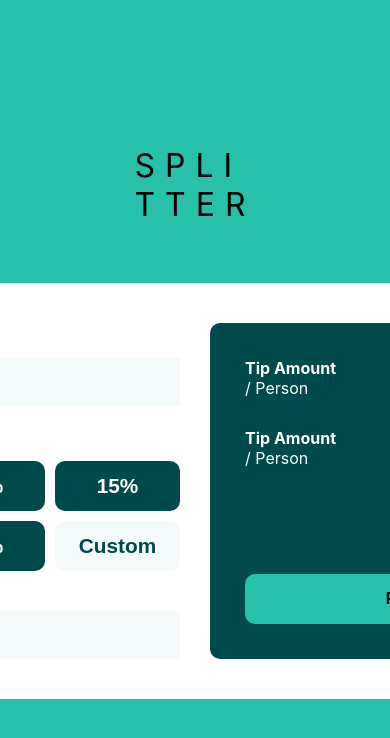
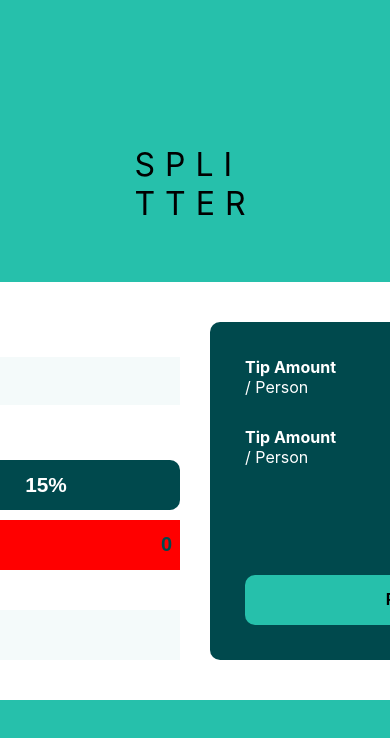
Before and after one commit to FlashCodX/tip-calculator, a React (Create React App) app: page / in a window 390 px wide. Both pictures are taken after a click on the button "Custom". Shown: the top 738 px of the page. Built offline with nearby package versions, Linux system fonts and the light colour scheme.

Commit message:
Fixing responsive problems

```diff
--- a/src/components/App.tsx
+++ b/src/components/App.tsx
@@ -14,8 +14,10 @@ function App() {
     peopleContainer,
     resultsContainer,
     tipAmount,
+    customInput,
     label,
     boxContainer,
+    customBtn,
     tipInfo,
   } = styles;
 
@@ -23,6 +25,10 @@ function App() {
   const [bill, setBill] = useState(0)
   const [people, setPeople] = useState(0)
   const [tip, setTip] = useState(5);
+  const [custom, setCustom] = useState(false);
+  const [customTip, setCustomTip] = useState(0);
+
+
 
   return (
     <main className={container}>
@@ -42,12 +48,20 @@ function App() {
           <div className={boxContainer}>
             <h1 className={label}>Select Top %</h1>
             <div className={tips}>
-              <button>5%</button>
-              <button>10%</button>
-              <button>15%</button>
-              <button>25%</button>
-              <button>50%</button>
-              <button>Custom</button>
+              <button onClick={()=>setTip(5)}>5%</button>
+              <button onClick={()=>setTip(10)}>10%</button>
+              <button onClick={()=>setTip(15)}>15%</button>
+              <button onClick={()=>setTip(25)}>25%</button>
+              <button onClick={()=>setTip(50)}>50%</button>
+              <button className={customBtn} onClick={()=>setCustom(true)}>
+                {!custom &&<div>Custom</div>}
+                {custom && (
+
+<input type="number" className={customInput} value={customTip} onChange={(e)=>setCustomTip(parseInt(e.target.value))} />
+
+
+                )}
+              </button>
             </div>
           </div>
 
@@ -55,7 +69,7 @@ function App() {
             <h1 className={label}>Number of People</h1>
             <div className={inputContainer}>
               <img src={person} alt="dollar" />
-              <input type="number" />
+              <input className={customInput} type="number" />
             </div>
           </div>
         </div>
--- a/src/styles/app.module.css
+++ b/src/styles/app.module.css
@@ -15,6 +15,7 @@
 
 .card{
 min-width: 900px;
+max-width: 1000px;
 background: white;
 display: grid;
 grid-template-columns: repeat(2,1fr);
@@ -67,6 +68,7 @@ text-align: end;
 
 
 .tips > button{
+  position: relative;
   transition: .5s;
   cursor: pointer;
   height: 50px;
@@ -78,16 +80,39 @@ text-align: end;
   font-weight: bold;
 }
 
+
+
+
+
 .tips > button:hover{
   color: var(--card-background);
   background: var(--app-background);
   transform: scale(1.03);
 }
 
-.tips >button:last-child{
-  background: white;
+.customBtn{
+  position: relative;
+  color: var(--very-dark-cyan) !important;
+  background: var(--very-light-grayish) !important;
+}
+
+.customBtn > div{
+  display: flex;
+  justify-content: center;
+  align-items: center;
+  /* background: var(--very-light-grayish); */
+  width: inherit;
+  height: 50px;
+}
+
+.customInput{
+  height: 50px;
+  font-size: 20px;
+  background: red;
   color: var(--very-dark-cyan);
-  background: var(--very-light-grayish);
+  font-weight: bold;
+  border: none;
+  text-align: right;
 }
 
 .label{
--- a/src/styles/globals.css
+++ b/src/styles/globals.css
@@ -21,3 +21,14 @@ body {
   padding: 0;
   box-sizing: border-box;
 }
+
+input::-webkit-outer-spin-button,
+input::-webkit-inner-spin-button {
+  -webkit-appearance: none;
+  margin: 0;
+  padding-right: .5rem;
+}
+
+input[type=number] {
+  -moz-appearance: textfield;
+}
```
